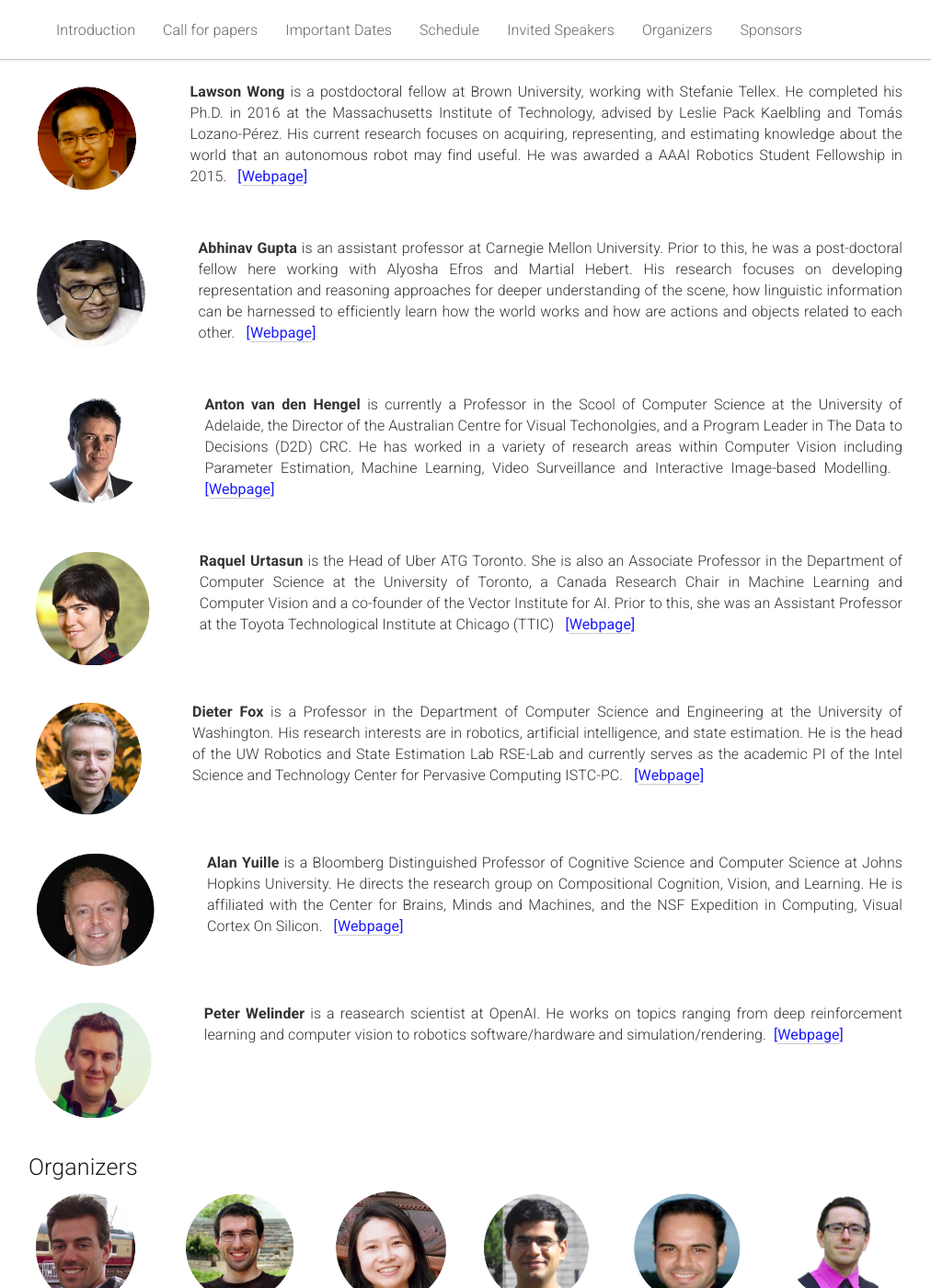
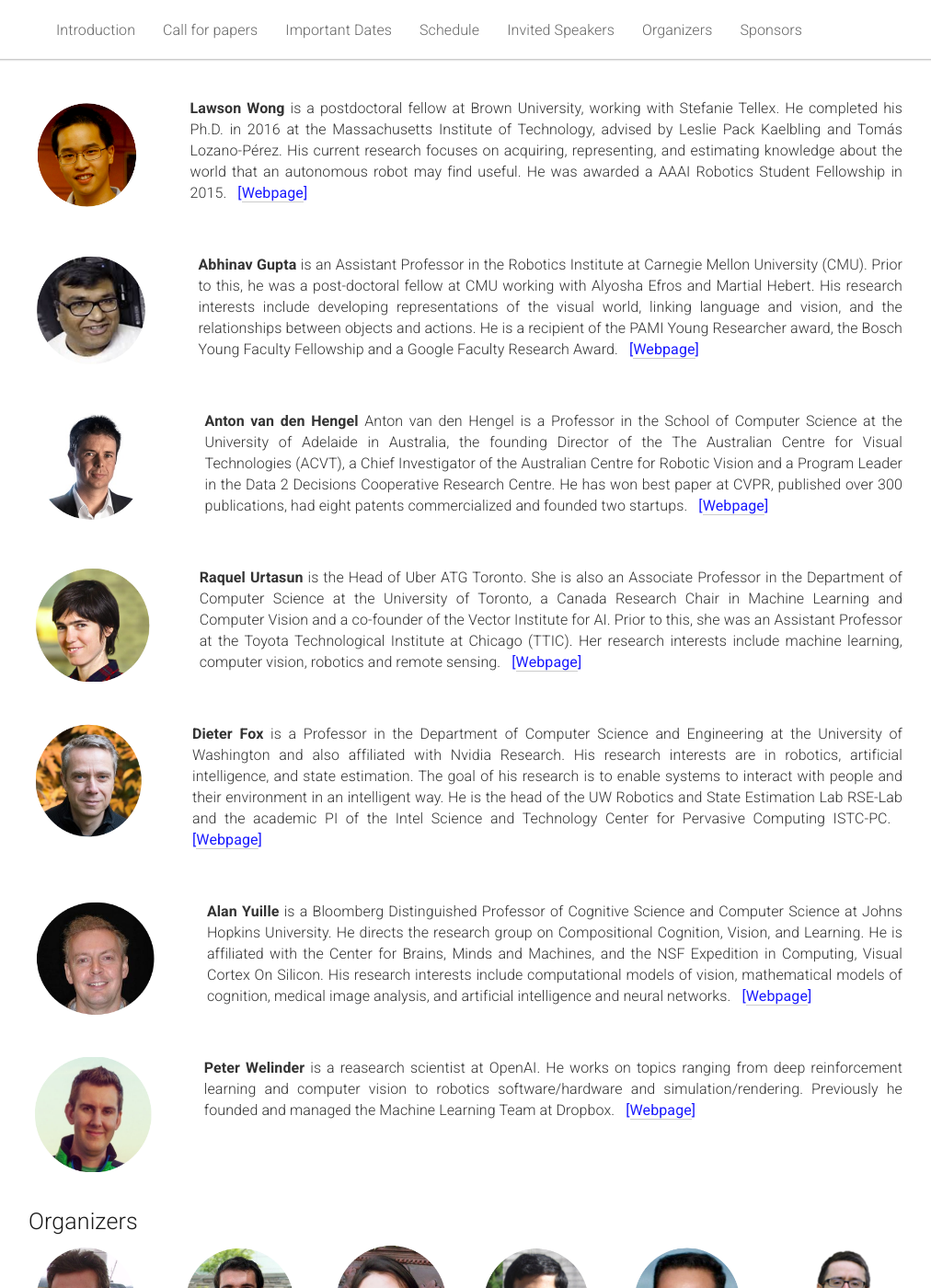
Before and after one commit to eccv18-vlease/eccv18-vlease.github.io, a Jekyll site: the page built from _pages/home.md, in a window 1280 px wide and 1400 px high, scrolled down 2745 px. Shown: the whole window at 92% size, without its empty margins (134-1146 px from the left). Built offline with Jekyll 4.4.1, drawn with Linux system fonts in a browser that asks for light colours; some of the changed text lies outside the part shown.

Commit message:
Check and update speaker bios

```diff
--- a/_pages/home.md
+++ b/_pages/home.md
@@ -194,7 +194,7 @@ or implied, of the U.S. Government, or any sponsor." -->
 <div class="row">
   <div class="col-md-12">
     <img class="people-pic" style="float:left;margin-right:50px;" src="{{ "/static/img/people/jitendra.png" | prepend:site.baseurl }}">
-    <p><b>Jitendra Malik</b> is currently the Arthur J. Chick Professor in the Department of Electrical Engineering and Computer Sciences. His research group has worked on many different topics in computer vision, computational modeling of human vision and computer graphics. Several well-known concepts and algorithms arose in this research, such as normalized cuts, high dynamic range imaging and R-CNN. &nbsp;
+    <p><b>Jitendra Malik</b> is the Arthur J. Chick Professor in the Department of Electrical Engineering and Computer Sciences. His research group has worked on many different topics in computer vision, computational modeling of human vision and computer graphics. Several well-known concepts and algorithms arose in this research, such as normalized cuts, high dynamic range imaging and R-CNN. He has mentored more than 50 PhD students and postdoctoral fellows. &nbsp;
     <span style="color:#1a1aff;font-weight:400;">[<a href="https://people.eecs.berkeley.edu/~malik/">Webpage</a>]</span></p>
   </div>
 </div><br>
@@ -202,15 +202,15 @@ or implied, of the U.S. Government, or any sponsor." -->
 <div class="row">
   <div class="col-md-12">
     <img class="people-pic" style="float:left;margin-right:50px;" src="{{ "/static/img/people/vladlen.png" | prepend:site.baseurl }}">
-    <p><b>Vladlen Koltun</b> is a Senior Principal Researcher and the director of the Intelligent Systems Lab at Intel. The lab is devoted to high-impact basic research on intelligent systems. He has published primarily in computer vision, machine learning, robotics, and graphics conferences. &nbsp;
+    <p><b>Vladlen Koltun</b> is a Senior Principal Researcher and the director of the Intelligent Systems Lab at Intel. The lab is devoted to high-impact basic research on intelligent systems. Previously, he has been a Senior Research Scientist at Adobe Research and an Assistant Professor at Stanford where his theoretical research was recognized with the National Science Foundation (NSF) CAREER Award (2006) and the Sloan Research Fellowship (2007). &nbsp;
     <span style="color:#1a1aff;font-weight:400;">[<a href="http://vladlen.info/">Webpage]</a></span></p>
   </div>
 </div><br>
 
 <div class="row">
   <div class="col-md-12">
-    <img class="people-pic" style="float:left;margin-right:50px;" src="{{ "/static/img/people/devi.png" | prepend:site.baseurl }}">
-    <p><b>Devi Parikh</b> is an Assistant Professor in the School of Interactive Computing at Georgia Tech and a Visiting Researcher at Facebook AI Research (FAIR). From 2013 to 2016 she was an Assistant Professor in the Bradley Department of Electrical and Computer Engineering at Virginia Tech. From 2009 to 2012 she was a Research Assistant Professor at Toyota Technological Institute at Chicago (TTIC). &nbsp;
+    <img class="people-pic" style="float:left;margin-right:50px;" src="{{ "/static/img/people/dhruv.png" | prepend:site.baseurl }}">
+    <p><b>Dhruv Batra</b> is an Assistant Professor in the School of Interactive Computing at Georgia Tech and a Research Scientist at Facebook AI Research (FAIR). His research interests lie at the intersection of machine learning, computer vision, natural language processing, and AI. He is a recipient of numerous awards including the Office of Naval Research (ONR) Young Investigator Program (YIP) award (2016), two Google Faculty Research Awards (2013, 2015) and the Amazon Academic Research award (2016). &nbsp;
     <span style="color:#1a1aff;font-weight:400;">[<a href="https://www.cc.gatech.edu/~parikh/">Webpage</a>]</span></p>
   </div>
 </div><br>
@@ -218,7 +218,7 @@ or implied, of the U.S. Government, or any sponsor." -->
 <div class="row">
   <div class="col-md-12">
     <img class="people-pic" style="float:left;margin-right:50px;" src="{{ "/static/img/people/raia.png" | prepend:site.baseurl }}">
-    <p><b>Raia Hadsell</b> is a research scientist on the Deep Learning team at DeepMind. She completed her PhD with Yann LeCun, at NYU, focused on machine learning using Siamese neural nets and on deep learning for mobile robots in the wild. Her thesis, 'Learning Long-range vision for offroad robots', was awarded the Outstanding Dissertation award in 2009. &nbsp;
+    <p><b>Raia Hadsell</b>, a senior research scientist at DeepMind, has worked on deep learning and robotics problems for over 10 years. After completing a PhD with Yann LeCun at NYU, her research continued at Carnegie Mellon's Robotics Institute and SRI International, and in early 2014 she joined DeepMind in London to study artificial general intelligence. Her current research focuses on the challenge of continual learning for AI agents and robotic systems. &nbsp;
     <span style="color:#1a1aff;font-weight:400;">[<a href="http://raiahadsell.com/index.html">Webpage</a>]</span></p>
   </div>
 </div><br>
@@ -234,7 +234,7 @@ or implied, of the U.S. Government, or any sponsor." -->
 <div class="row">
   <div class="col-md-12">
     <img class="people-pic" style="float:left;margin-right:50px;" src="{{ "/static/img/people/abhinav.png" | prepend:site.baseurl }}">
-    <p><b>Abhinav Gupta</b> is an assistant professor at Carnegie Mellon University. Prior to this, he was a post-doctoral fellow here working with Alyosha Efros and Martial Hebert. His research focuses on developing representation and reasoning approaches for deeper understanding of the scene, how linguistic information can be harnessed to efficiently learn how the world works and how are actions and objects related to each other. &nbsp;
+    <p><b>Abhinav Gupta</b> is an Assistant Professor in the Robotics Institute at Carnegie Mellon University (CMU). Prior to this, he was a post-doctoral fellow at CMU working with Alyosha Efros and Martial Hebert. His research interests include developing representations of the visual world, linking language and vision, and the relationships between objects and actions. He is a recipient of the PAMI Young Researcher award, the Bosch Young Faculty Fellowship and a Google Faculty Research Award. &nbsp;
     <span style="color:#1a1aff;font-weight:400;">[<a href="http://www.cs.cmu.edu/~abhinavg/">Webpage</a>]</span></p>
   </div>
 </div><br>
@@ -242,7 +242,7 @@ or implied, of the U.S. Government, or any sponsor." -->
 <div class="row">
   <div class="col-md-12">
     <img class="people-pic" style="float:left;margin-right:50px;" src="{{ "/static/img/people/anton.png" | prepend:site.baseurl }}">
-    <p><b>Anton van den Hengel</b> is currently a Professor in the Scool of Computer Science at the University of Adelaide, the Director of the Australian Centre for Visual Techonolgies, and a Program Leader in The Data to Decisions (D2D) CRC. He has worked in a variety of research areas within Computer Vision including Parameter Estimation, Machine Learning, Video Surveillance and Interactive Image-based Modelling. &nbsp;
+    <p><b>Anton van den Hengel</b> Anton van den Hengel is a Professor in the School of Computer Science at the University of Adelaide in Australia, the founding Director of the The Australian Centre for Visual Technologies (ACVT), a Chief Investigator of the Australian Centre for Robotic Vision and a Program Leader in the Data 2 Decisions Cooperative Research Centre. He has won best paper at CVPR, published over 300 publications, had eight patents commercialized and founded two startups. &nbsp;
     <span style="color:#1a1aff;font-weight:400;">[<a href="https://cs.adelaide.edu.au/users/hengel/">Webpage</a>]</span></p>
   </div>
 </div><br>
@@ -250,7 +250,7 @@ or implied, of the U.S. Government, or any sponsor." -->
 <div class="row">
   <div class="col-md-12">
     <img class="people-pic" style="float:left;margin-right:50px;" src="{{ "/static/img/people/raquel.png" | prepend:site.baseurl }}">
-    <p><b>Raquel Urtasun</b> is the Head of Uber ATG Toronto. She is also an Associate Professor in the Department of Computer Science at the University of Toronto, a Canada Research Chair in Machine Learning and Computer Vision and a co-founder of the Vector Institute for AI. Prior to this, she was an Assistant Professor at the Toyota Technological Institute at Chicago (TTIC) &nbsp;
+    <p><b>Raquel Urtasun</b> is the Head of Uber ATG Toronto. She is also an Associate Professor in the Department of Computer Science at the University of Toronto, a Canada Research Chair in Machine Learning and Computer Vision and a co-founder of the Vector Institute for AI. Prior to this, she was an Assistant Professor at the Toyota Technological Institute at Chicago (TTIC). Her research interests include machine learning, computer vision, robotics and remote sensing. &nbsp;
     <span style="color:#1a1aff;font-weight:400;">[<a href="http://www.cs.toronto.edu/~urtasun/">Webpage</a>] </span></p>
   </div>
 </div><br>
@@ -258,7 +258,7 @@ or implied, of the U.S. Government, or any sponsor." -->
 <div class="row">
   <div class="col-md-12">
     <img class="people-pic" style="float:left;margin-right:50px;" src="{{ "/static/img/people/dieter.png" | prepend:site.baseurl }}">
-    <p><b>Dieter Fox</b> is a Professor in the Department of Computer Science and Engineering at the University of Washington. His research interests are in robotics, artificial intelligence, and state estimation. He is the head of the UW Robotics and State Estimation Lab RSE-Lab and currently serves as the academic PI of the Intel Science and Technology Center for Pervasive Computing ISTC-PC. &nbsp;
+    <p><b>Dieter Fox</b> is a Professor in the Department of Computer Science and Engineering at the University of Washington and also affiliated with Nvidia Research. His research interests are in robotics, artificial intelligence, and state estimation. The goal of his research is to enable systems to interact with people and their environment in an intelligent way. He is the head of the UW Robotics and State Estimation Lab RSE-Lab and the academic PI of the Intel Science and Technology Center for Pervasive Computing ISTC-PC. &nbsp;
     <span style="color:#1a1aff;font-weight:400;">[<a href="https://homes.cs.washington.edu/~fox/">Webpage</a>]</span></p>
   </div>
 </div><br>
@@ -266,7 +266,7 @@ or implied, of the U.S. Government, or any sponsor." -->
 <div class="row">
   <div class="col-md-12">
     <img class="people-pic" style="float:left;margin-right:50px;" src="{{ "/static/img/people/alan.png" | prepend:site.baseurl }}">
-    <p><b>Alan Yuille</b> is a Bloomberg Distinguished Professor of Cognitive Science and Computer Science at Johns Hopkins University. He directs the research group on Compositional Cognition, Vision, and Learning. He is affiliated with  the Center for Brains, Minds and Machines, and the NSF Expedition in Computing, Visual Cortex On Silicon. &nbsp;
+    <p><b>Alan Yuille</b> is a Bloomberg Distinguished Professor of Cognitive Science and Computer Science at Johns Hopkins University. He directs the research group on Compositional Cognition, Vision, and Learning. He is affiliated with  the Center for Brains, Minds and Machines, and the NSF Expedition in Computing, Visual Cortex On Silicon. His research interests include computational models of vision, mathematical models of cognition, medical image analysis, and artificial intelligence and neural networks. &nbsp;
     <span style="color:#1a1aff;font-weight:400;">[<a href="http://www.cs.jhu.edu/~ayuille/">Webpage</a>]</span></p>
   </div>
 </div><br>
@@ -274,7 +274,7 @@ or implied, of the U.S. Government, or any sponsor." -->
 <div class="row"  id="organizers">
   <div class="col-md-12">
     <img class="people-pic" style="float:left;margin-right:50px;" src="{{ "/static/img/people/peterw.png" | prepend:site.baseurl }}">
-    <p><b>Peter Welinder</b> is a reasearch scientist at OpenAI. He works on topics ranging from deep reinforcement learning and computer vision to robotics software/hardware and simulation/rendering.&nbsp;
+    <p><b>Peter Welinder</b> is a reasearch scientist at OpenAI. He works on topics ranging from deep reinforcement learning and computer vision to robotics software/hardware and simulation/rendering. Previously he founded and managed the Machine Learning Team at Dropbox. &nbsp;
     <span style="color:#1a1aff;font-weight:400;">[<a href="https://www.linkedin.com/in/welinder/">Webpage</a>]</span></p>
   </div>
 </div><br>
@@ -427,7 +427,9 @@ or implied, of the U.S. Government, or any sponsor." -->
 <a name="/sponsors"></a>
 <div class="row">
   <div class="col-xs-12 sponsor">
-    <img src="{{ "/static/img/ico/eccv18.png" | prepend:site.baseurl }}">
+    <a href="https://eccv2018.org/">
+      <img src="{{ "/static/img/ico/eccv18.png" | prepend:site.baseurl }}">
+    </a>
   </div>
 </div>
 <br>
```
Also changed, not shown: other parts of _pages/home.md (+4 -4 lines), static/img/people/dhruv.png (added).
